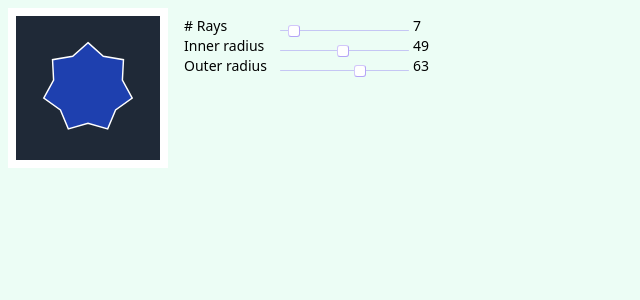
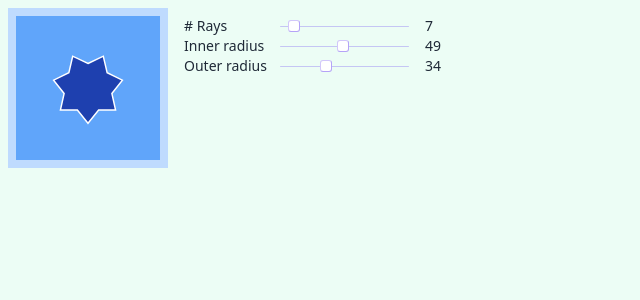
Before and after one commit to maxzz/react-d3, a React (Vite) app: page / in a window 1280 px wide. Shown: the top 300 px of the page, without its empty margins (0-640 px from the left). Built offline with nearby package versions, Linux system fonts and the light colour scheme.

Commit message:
Add generated shape layout update

```diff
--- a/src/components/StarD3Interpolated.tsx
+++ b/src/components/StarD3Interpolated.tsx
@@ -40,10 +40,10 @@ function InterpolatedShape({ shape }: InterpolatedShapeProps) {
 
 function Slider({ value, onChange, label }: { value: number, onChange: (v: number) => void; label: string; }) {
     return (
-        <div className="flex text-sm">
+        <div className="flex items-center text-sm text-gray-800">
             <div className="w-24">{label}</div>
-            <div className=""><input className="ui-slider" type="range" value={value} onChange={(e) => onChange(+e.target.value)} /></div>
-            <div className="ml-1">{value}</div>
+            <div className="flex items-center"><input className="ui-slider" type="range" value={value} onChange={(e) => onChange(+e.target.value)} /></div>
+            <div className="ml-4">{value}</div>
         </div>
     );
 }
@@ -51,7 +51,7 @@ function Slider({ value, onChange, label }: { value: number, onChange: (v: numbe
 function StarD3Interpolated() {
     const [nRays, setURays] = React.useState(7);
     const [iRadius, setIRadius] = React.useState(49);
-    const [oRadius, setORadius] = React.useState(63);
+    const [oRadius, setORadius] = React.useState(34);
 
     const shape = {
         nRays,
@@ -61,7 +61,7 @@ function StarD3Interpolated() {
 
     return (
         <div className="p-2 flex">
-            <div className="w-40 h-40 border-8 border-white bg-gray-800 text-blue-800">
+            <div className="w-40 h-40 border-8 border-blue-200 bg-blue-400 text-blue-800">
                 <InterpolatedShape shape={shape} />
             </div>
             <div className="mx-2 p-2">
```
